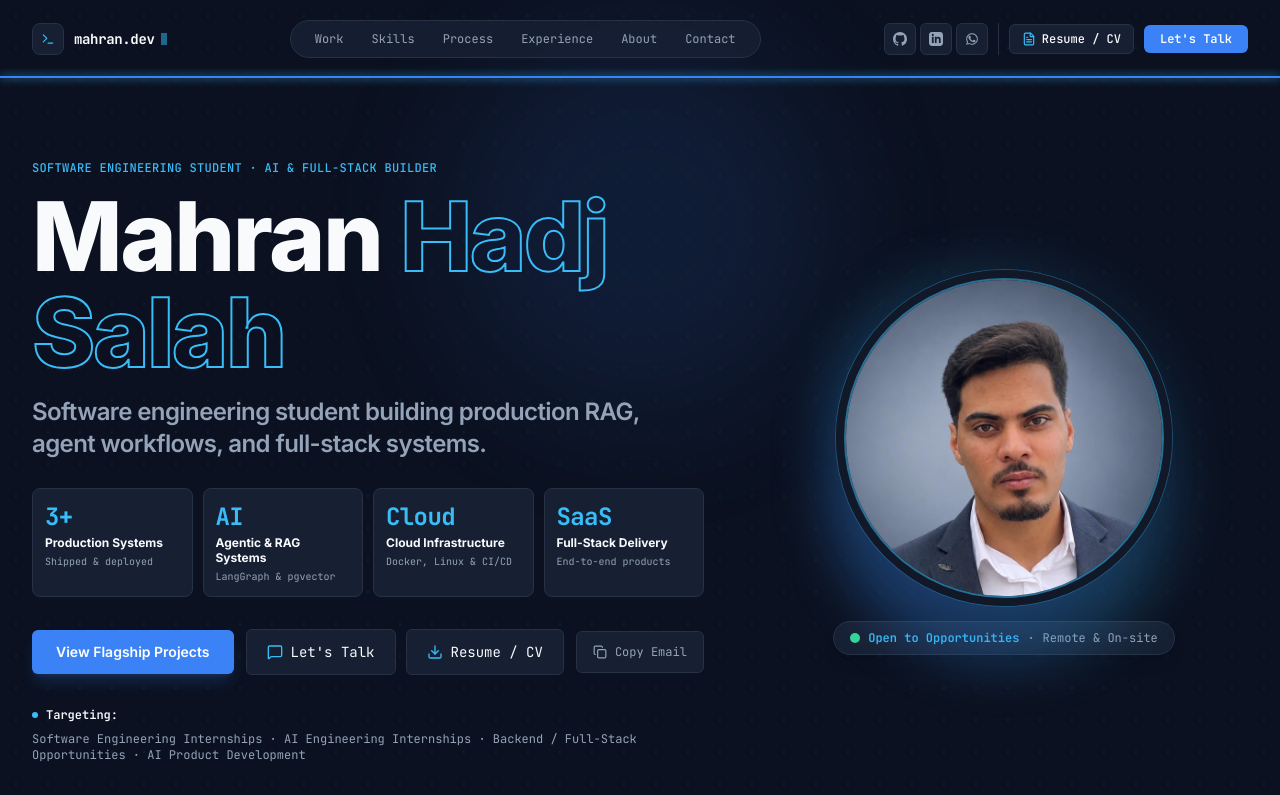
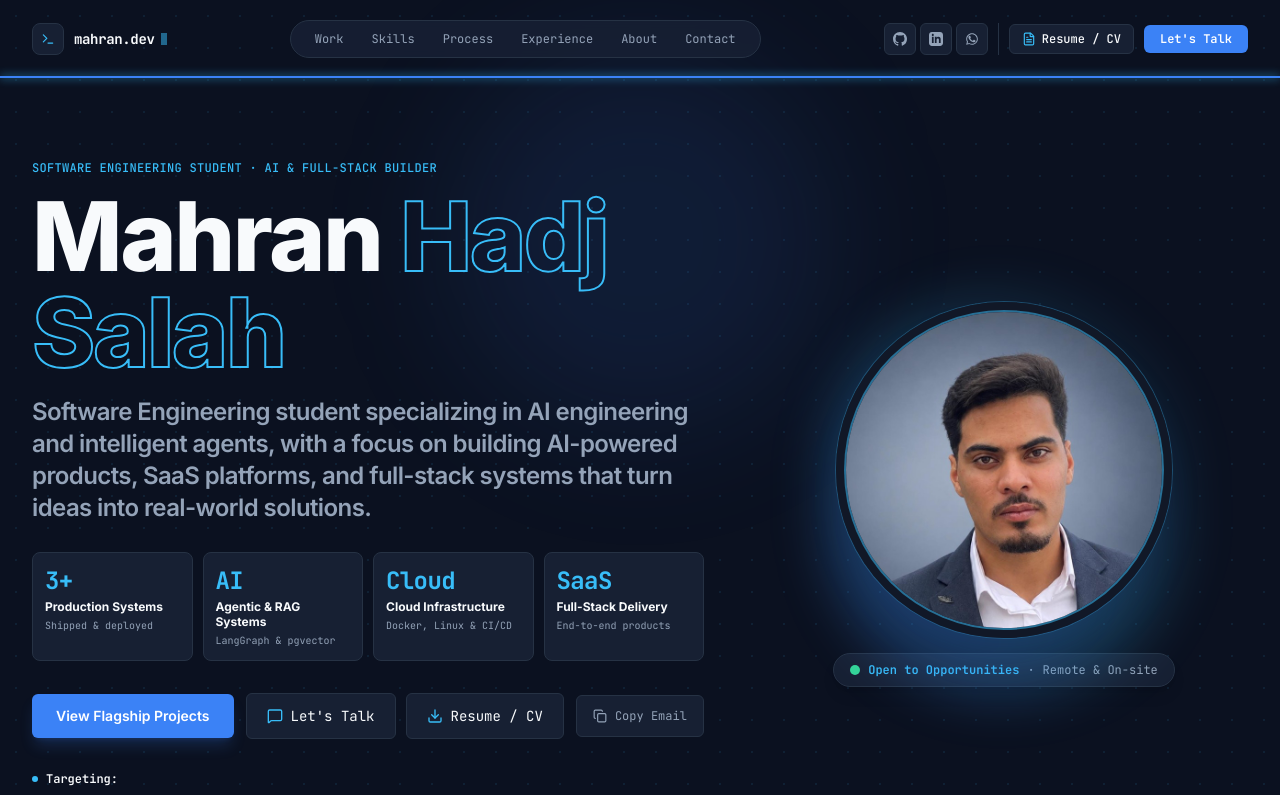
Before and after one commit to MahranHadjSalah/portfolio, a React (Vite) app: page / in a window 1280 px wide. Shown: the top 795 px of the page. Built offline with nearby package versions, Linux system fonts and the light colour scheme.

Commit message:
feat(hero): update headline tagline with AI engineering and intelligent agents focus

```diff
--- a/src/data/portfolioData.js
+++ b/src/data/portfolioData.js
@@ -2,7 +2,7 @@ export const portfolioData = {
   personal: {
     name: "Mahran Hadj Salah",
     mainTitle: "Software Engineering Student · AI Engineer · Full-Stack Developer",
-    shortTagline: "Software engineering student building production RAG, agent workflows, and full-stack systems.",
+    shortTagline: "Software Engineering student specializing in AI engineering and intelligent agents, with a focus on building AI-powered products, SaaS platforms, and full-stack systems that turn ideas into real-world solutions.",
     description: "I'm a Software Engineering student at ISIMS (Université de Sfax), focused on AI engineering, full-stack development and backend systems. I build real-world products combining AI agents, RAG/GraphRAG, automation and modern SaaS architecture.",
     institution: "ISIMS — Université de Sfax",
     location: "Sfax, Tunisia",
```
